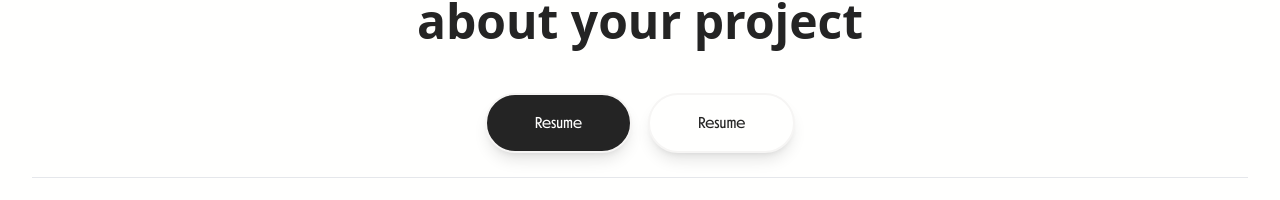
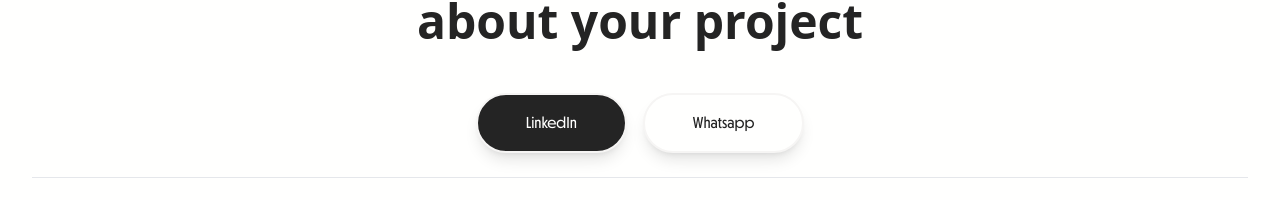
Before and after one commit to kamal-deep-131/portfolio, a React (Vite) app: page / in a window 1280 px wide. Shown: the part 1847-2047 px from the top of the page. Built offline with nearby package versions, Linux system fonts and the light colour scheme.

Commit message:
links fixed in all around the web

```diff
--- a/src/components/Contact.jsx
+++ b/src/components/Contact.jsx
@@ -16,27 +16,30 @@
                 about your project
             </h1>
             <div className='pt-6 flex w-full items-center justify-center gap-4 flex-wrap'>
-                <a href="#" className='text-md px-12 py-4 font-otterco bg-myBlack text-myWhite rounded-full border-myBg border-2 shadow-lg' >Resume</a>
-                <a href="#" className='text-md px-12 py-4 font-otterco bg-myWhite text-myBlack rounded-full border-myBg border-2 shadow-lg' >Resume</a>
+                <a href="#"
+                    target="_blank"
+                    className='text-md px-12 py-4 font-otterco bg-myBlack text-myWhite rounded-full border-myBg border-2 shadow-lg' >LinkedIn</a>
+                <a href="#"
+                    target="_blank" className='text-md px-12 py-4 font-otterco bg-myWhite text-myBlack rounded-full border-myBg border-2 shadow-lg' >Whatsapp</a>
             </div>
             <hr className='w-full h-[1px] bg-myBlack' />
             <footer className='flex flex-col md:flex-row items-center justify-between w-full'>
                 <p className='text-xs font-otterco'> &copy; {currentYear} All rights reserved.</p>
                 <ul className='flex items-center justify-end gap-2'>
                     <li>
-                        <a href="https://www.instagram.com/yourprofile" target="_blank" rel="noopener noreferrer" className="flex items-center space-x-2 text-myBlack hover:text-myWhite transition">
+                        <a href="https://www.instagram.com/kamal_deep_131/" target="_blank" rel="noopener noreferrer" className="flex items-center space-x-2 text-myBlack ">
                             <FaInstagram className="w-4 h-4" />
                             <span className='font-otterco font-normal text-xs' >Instagram</span>
                         </a>
                     </li>
                     <li>
-                        <a href="https://www.linkedin.com/in/yourprofile" target="_blank" rel="noopener noreferrer" className="flex items-center space-x-2 text-myBlack hover:text-myWhite transition">
+                        <a href="https://www.linkedin.com/in/kamaldeep2004/" target="_blank" rel="noopener noreferrer" className="flex items-center space-x-2 text-myBlack ">
                             <FaLinkedinIn className="w-4 h-4" />
                             <span className='font-otterco font-normal text-xs' >LinkedIn</span>
                         </a>
                     </li>
                     <li>
-                        <a href="mailto:your-email@example.com" className="flex items-center space-x-2 text-myBlack hover:text-myWhite transition">
+                        <a href="mailto:email2kamaldeep@gmail.com" className="flex items-center space-x-2 text-myBlack ">
                             <FaEnvelope className="w-4 h-4" />
                             <span className='font-otterco font-normal text-xs'>Email</span>
                         </a>
--- a/src/components/ProjectCard.jsx
+++ b/src/components/ProjectCard.jsx
@@ -13,11 +13,13 @@
                 <div className="flex w-full items-center justify-start gap-3 flex-wrap text-sm">
                     <a
                         href={demoLink}
+                        target="_blank"
                         className="text-md px-12 py-4 font-otterco bg-myBlack text-myWhite rounded-full border-myBg border-[1px] ">
                         Demo
                     </a>
                     <a
                         href={githubLink}
+                        target="_blank"
                         className="text-md px-12 py-4 font-otterco bg-myWhite text-myBlack rounded-full border-myBg border-2 ">
                         Code
                     </a>
```
